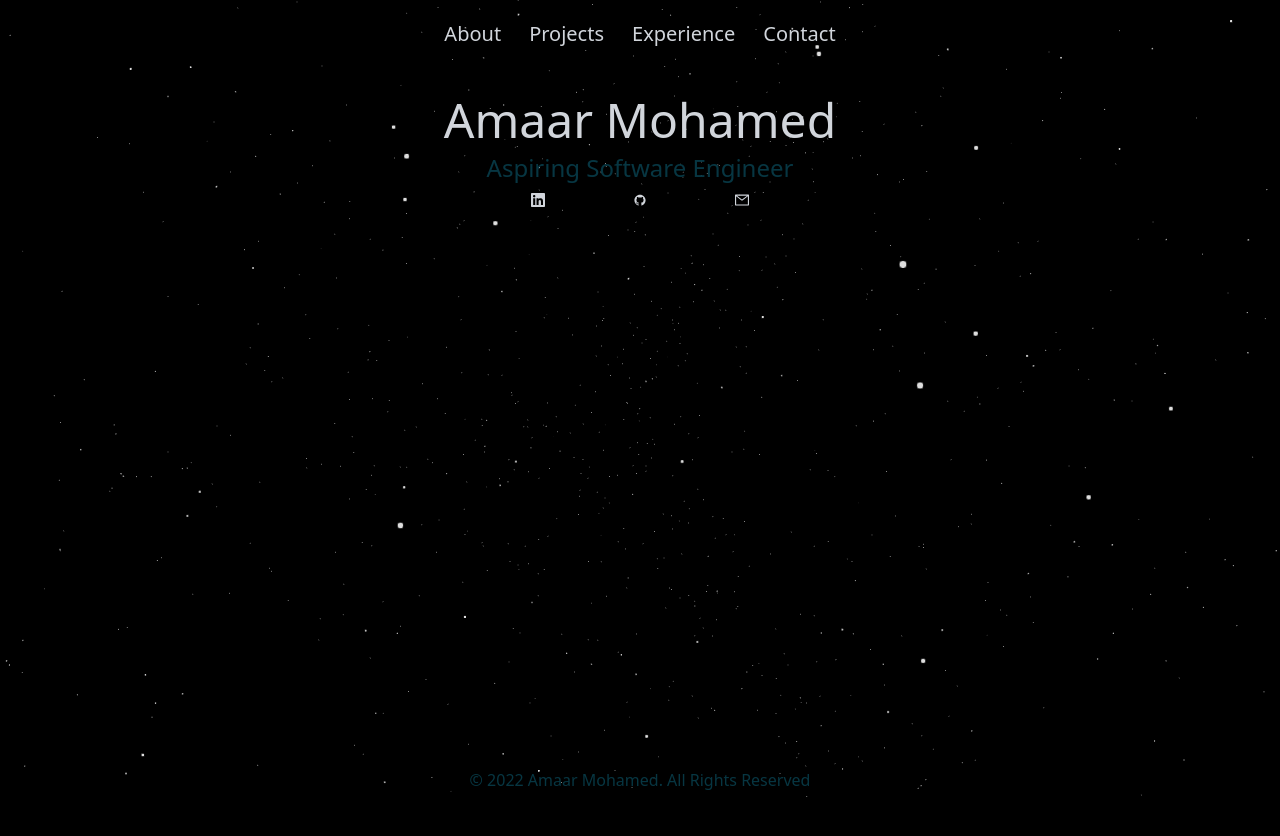
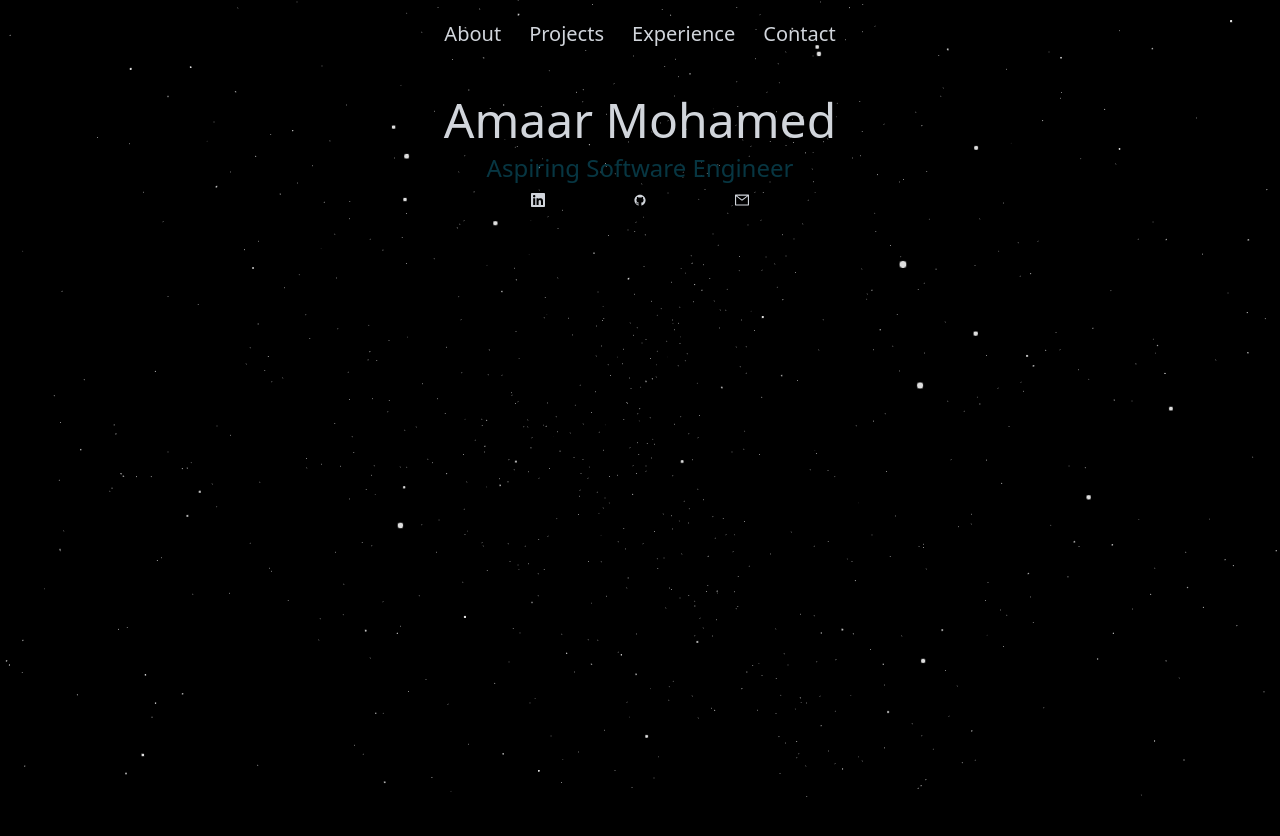
Before and after one commit to AmaarM/homepage, a Next.js app: page / in a window 1280 px wide. Shown: the top 836 px of the page. Built offline with nearby package versions, Linux system fonts and the light colour scheme.

Commit message:
fixing weird interactions with movile

```diff
--- a/src/components/layouts/main.tsx
+++ b/src/components/layouts/main.tsx
@@ -1,6 +1,5 @@
 import React from "react";
 import Navbar from "../Navbar";
-import Footer from "../Footer";
 import Head from "next/head";
 import Stars from "../Stars";
 import { Canvas } from "@react-three/fiber";
@@ -27,7 +26,6 @@ const Main: React.FC<children> = ({ children }) => {
       <main className="h-full mx-auto flex flex-col md:w-screen space-y-[475px]">
         {children}
       </main>
-      <Footer notSticky={false} />
     </>
   );
 };
```
